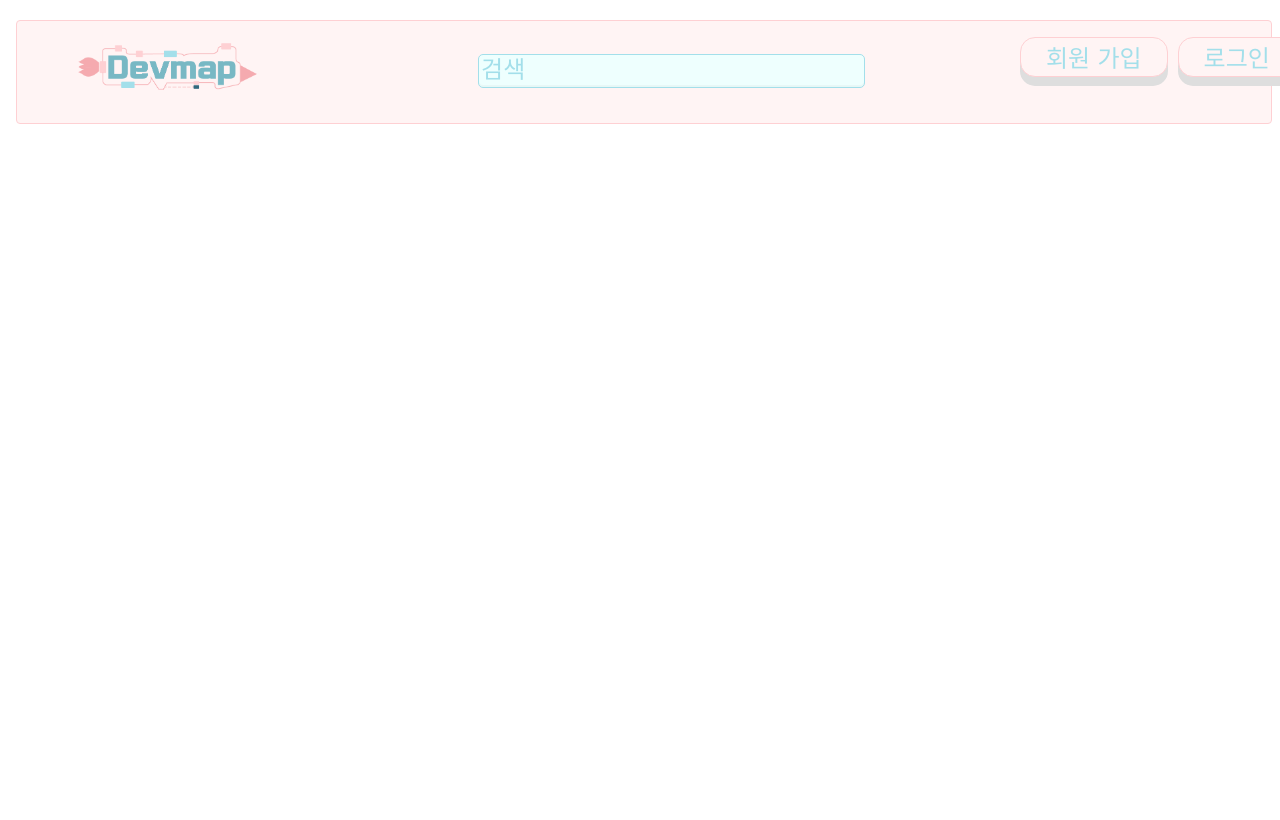
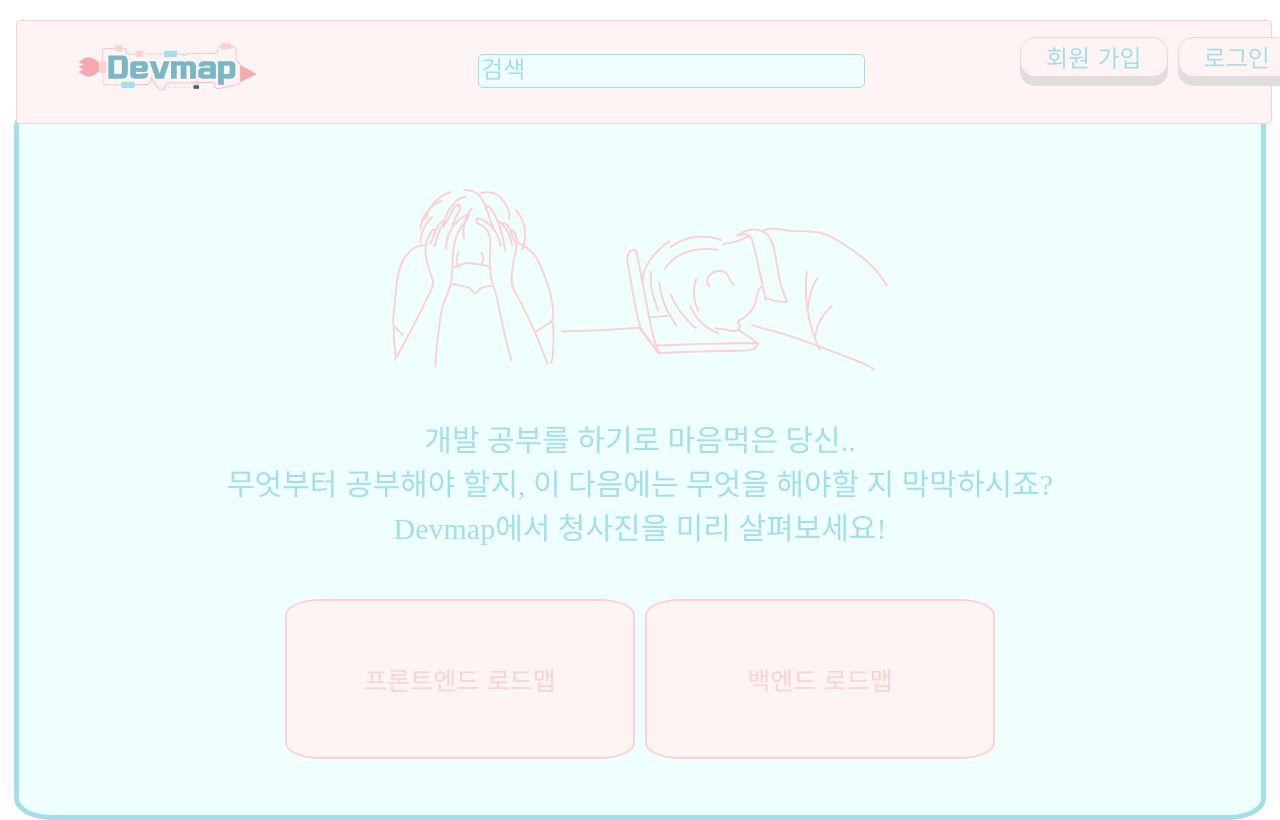
Before and after one commit to codestates/Devmap_client, a React (Create React App) app in the folder devmap/: page / in a window 1280 px wide. Built offline with nearby package versions, Linux system fonts and the light colour scheme; a web font is replaced by a local one.

Commit message:
ADD/ #36 / app to main/

```diff
--- a/devmap/src/App.js
+++ b/devmap/src/App.js
@@ -2,7 +2,7 @@ import React, { useState , useEffect} from 'react';
 import { Link, Switch, Route, Redirect } from "react-router-dom";
 import axios from 'axios';
 import styled from 'styled-components';
-
+import Main from './pages/Main';
 import './App.css';
 import Top from './pages/Top'
 
@@ -21,6 +21,7 @@ function App() {
       <header>
         <Top isSignnedIn={isSignnedIn} userInfo={userInfo}></Top>
       </header>
+      <Main></Main>
     </div>
   );
 }
--- a/devmap/src/pages/Main.jsx
+++ b/devmap/src/pages/Main.jsx
@@ -1,7 +1,7 @@
 import React, { useState } from 'react';
 import { Link } from 'react-router-dom';
 import styled from 'styled-components';
-import mainImage from '../png/main-image.png';
+import mainImage from '../img/main-image.png';
 
 function Main() {
     const Main_style = styled.div`
```
Also changed, not shown: 1 other file (tests, documents, lock files or other folders).
